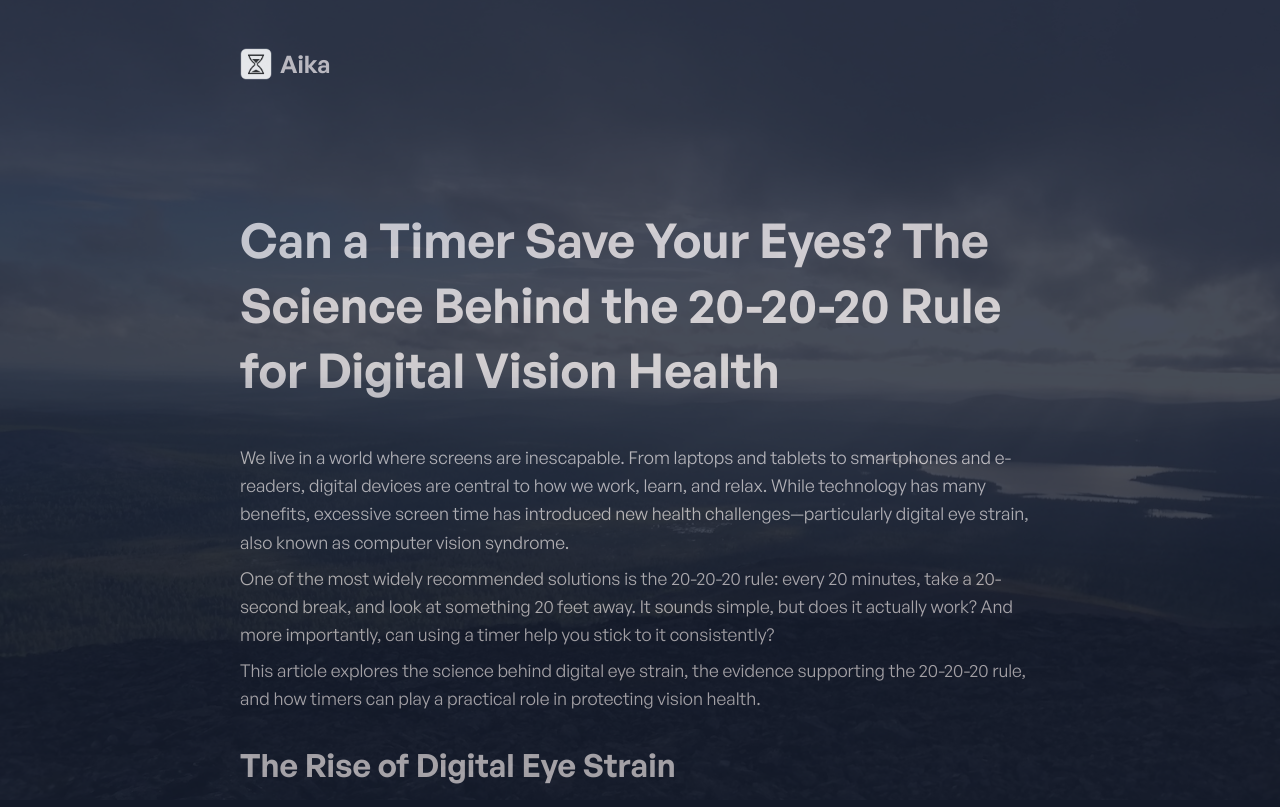
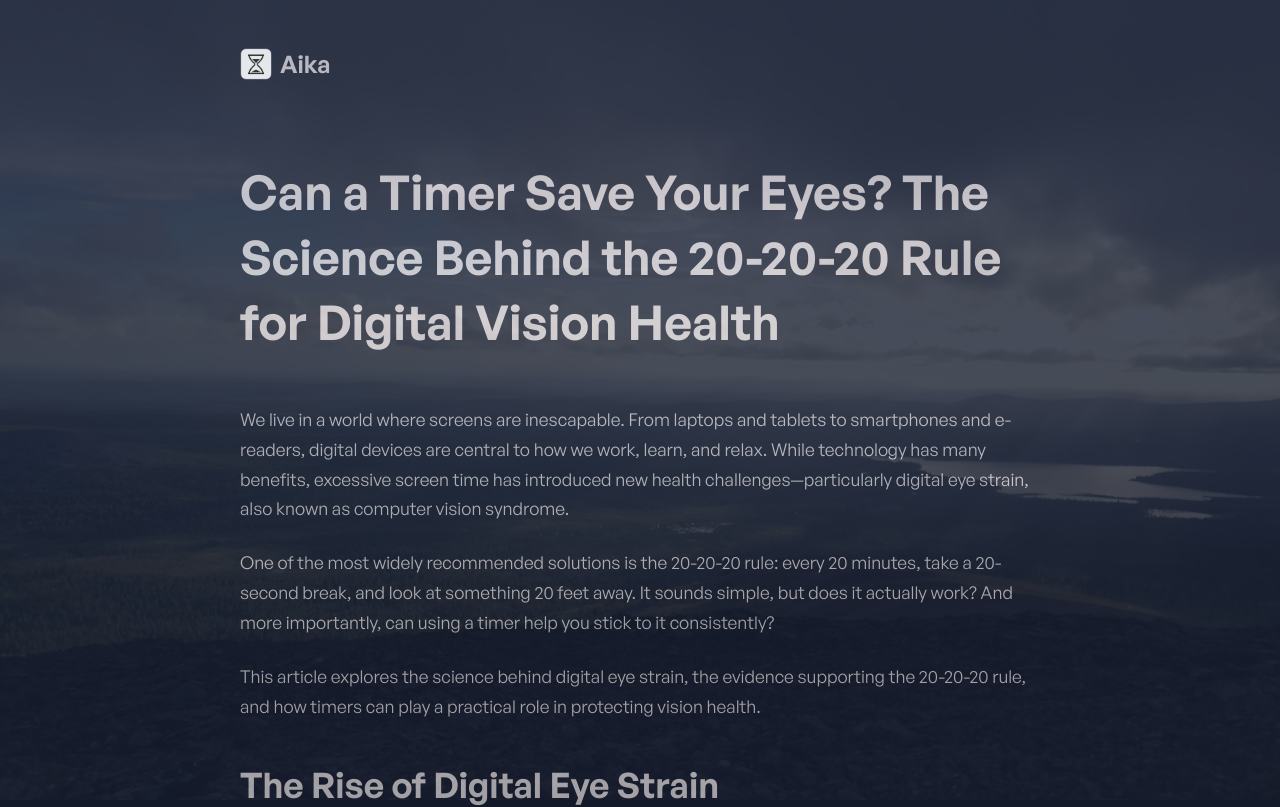
Before and after one commit to sund4e/timer, a Next.js app: page /articles/20-20-20-rule in a window 1280 px wide. Shown: the top 807 px of the page. Built offline with nearby package versions, Linux system fonts and the light colour scheme; no server answers.

Commit message:
Spacing improvement

```diff
--- a/components/ArticlePage/ArticlePage.tsx
+++ b/components/ArticlePage/ArticlePage.tsx
@@ -6,38 +6,56 @@ import Button from '../Button/Button';
 
 export const Title = styled.h1`
   font-size: 3rem;
-  margin-top: 5rem;
+  margin-top: 3;
+  margin-bottom: 2rem;
+
+  @media (max-width: 768px) {
+    font-size: 2.5rem;
+    margin-bottom: 1.5rem;
+  }
 `;
 
 const ContentContainer = styled.div`
   h2 {
-    font-size: 2rem;
-    margin-top: 2rem;
-    margin-bottom: 1.5rem;
+    font-size: 2.2rem;
+    margin-top: 2.5rem;
+    margin-bottom: 1rem;
+    line-height: 1.3;
+
+    @media (max-width: 768px) {
+      font-size: 1.8rem;
+    }
   }
 
   h3 {
-    margin-top: 1.5rem;
+    font-size: 1.5rem;
+    margin-top: 2rem;
     margin-bottom: 0.5rem;
+    line-height: 1.4;
+
+    @media (max-width: 768px) {
+      font-size: 1.3rem;
+    }
   }
 
   p {
     font-size: 1.1rem;
-    line-height: 1.6;
-    margin: 0.5rem 0;
+    line-height: 1.7;
+    margin-bottom: 1.5rem;
   }
 
   li {
     font-size: 1.1rem;
-    line-height: 1.6;
+    line-height: 1.7;
+    margin-bottom: 0.75rem;
   }
 
   ul,
   ol {
     list-style-position: inside;
-    padding-left: 1rem;
-    margin-bottom: 1rem;
-    margin: 0;
+    padding-left: 0.5rem;
+    margin-top: 1.5rem;
+    margin-bottom: 1.5rem;
   }
 
   strong {
```
